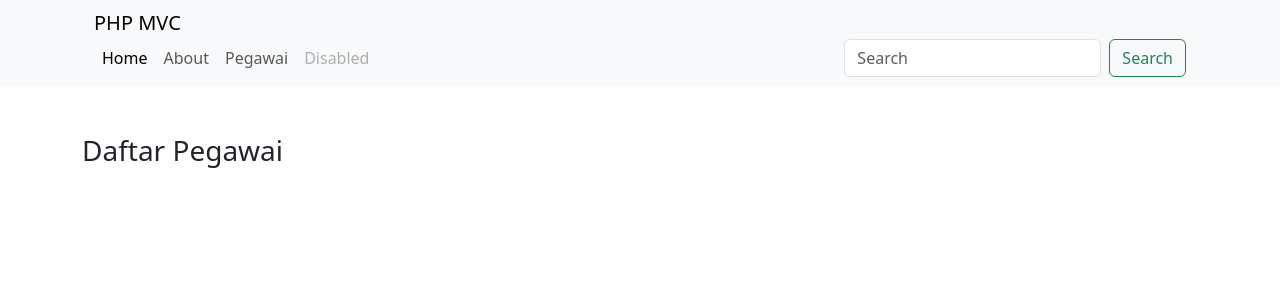
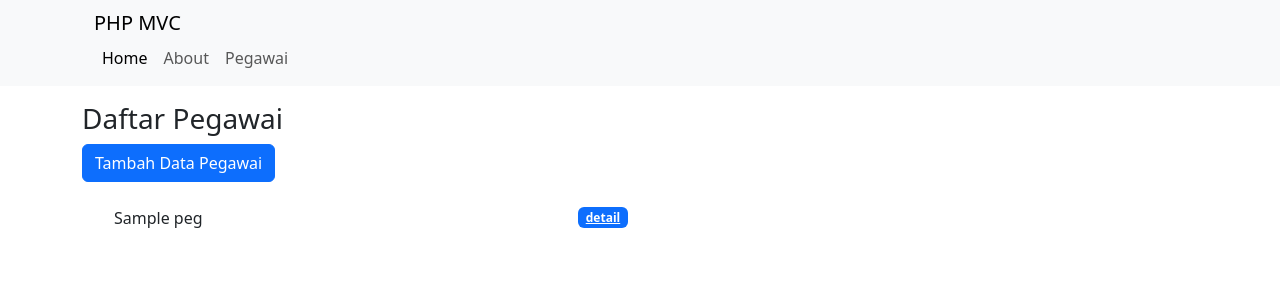
Before and after one commit to omdien/phpmvc, a PHP site: the page made by app/views/pegawai/index.php in a window 1280 px wide. Shown: the top 300 px of the page. Run offline with PHP 8.4, Linux system fonts and the light colour scheme; the template is opened without the code that fills it: most values are stand-ins (such as "Sample title", 1, 10 or a date in 2020); some libraries are stand-ins or nearby versions.

Commit message:
Sampai add data, tapi masih ketemu error

```diff
--- a/app/core/Constants.php
+++ /dev/null
@@ -1,3 +0,0 @@
-<?php
-define('BASEURL','http://localhost/phpmvc/public');
-?>
--- a/app/init.php
+++ b/app/init.php
@@ -1,5 +1,6 @@
 <?php
 require_once 'core/app.php';
 require_once 'core/Controller.php';
+require_once 'core/Database.php';
 
-require_once 'core/Constants.php';
+require_once 'config/config.php';
--- a/app/views/about/index.php
+++ b/app/views/about/index.php
@@ -1,3 +1,5 @@
+<div class = "container mt-5">
        <h1>About Me</h1>
-        <p>Halo nama saya <?= $data['nama']; ?>, umur saya <?= $data['umur']; ?> tahun,
-         saya adalah seorang <?= $data['pekerjaan']; ?> </p>
+       <p>Halo nama saya <?= $data['nama']; ?>, umur saya <?= $data['umur']; ?> tahun,
+       saya adalah seorang <?= $data['pekerjaan']; ?> </p>
+</div>
--- a/app/views/pegawai/index.php
+++ b/app/views/pegawai/index.php
@@ -1,5 +1,55 @@
-<div class="container mt-5">
-    <div class="col-6">
-        <h3>Daftar Pegawai</h3>
+<div class="container mt-3">
+    <div class="row">
+        <div class="col-6">
+            <h3>Daftar Pegawai</h3>
+            <!-- Button trigger modal -->
+            <button type="button" class="btn btn-primary" data-bs-toggle="modal" data-bs-target="#formModal">
+                Tambah Data Pegawai
+            </button>
+            <br><br>
+            <ul>
+                <?php foreach($data['peg'] as $peg) : ?>
+                    <li class = "list-group-item d-flex justify-content-between align-items-center"><?= $peg['nama']; ?>
+                        <a href="<?= BASEURL; ?>/pegawai/detail/<?= $peg['id'] ?>" class="badge bg-primary">detail</a>
+                    </li>
+                <?php endforeach; ?>
+            </ul>
+        </div>
     </div>
 </div>
+
+<!-- Modal -->
+<div class="modal fade" id="formModal" tabindex="-1" aria-labelledby="judulModal" aria-hidden="true">
+  <div class="modal-dialog">
+    <div class="modal-content">
+      <div class="modal-header">
+        <h5 class="modal-title" id="judulModal">Tambah Data Pegawai</h5>
+        <button type="button" class="btn-close" data-bs-dismiss="modal" aria-label="Close"></button>
+      </div>
+      <div class="modal-body">
+        <form action="<?= BASEURL;?>/pegawai/tambah" method="post">
+            <div class="form-group">
+                <label for="nip_baru">NIP</label>
+                <input type="text" class="form-control" id="nip" name="nip">
+            </div>
+            <div class="form-group">
+                <label for="nama">Nama</label>
+                <input type="text" class="form-control" id="nama" name="nama">
+            </div>
+            <div class="form-group">
+                <label for="jabatan">Jabatan</label>
+                <input type="text" class="form-control" id="jabatan"0 name="jabatan">
+            </div>
+            <div class="form-group">
+                <label for="alamat">Alamat</label>
+                <input type="text" class="form-control" id="alamat" name="alamat">
+            </div>
+      </div>
+      <div class="modal-footer">
+        <button type="button" class="btn btn-secondary" data-bs-dismiss="modal">Close</button>
+        <button type="submit" class="btn btn-primary">Tambah Data</button>
+        </form>
+      </div>
+    </div>
+  </div>
+</div>
--- a/app/views/templates/header.php
+++ b/app/views/templates/header.php
@@ -10,14 +10,14 @@
     <nav class="navbar navbar-expand-lg navbar-light bg-light">
         <div class="container">
         <div class="container-fluid">
-            <a class="navbar-brand" href=""<?= BASEURL; ?>">PHP MVC</a>
+            <a class="navbar-brand" href="<?= BASEURL; ?>">PHP MVC</a>
             <button class="navbar-toggler" type="button" data-bs-toggle="collapse" data-bs-target="#navbarTogglerDemo02" aria-controls="navbarTogglerDemo02" aria-expanded="false" aria-label="Toggle navigation">
             <span class="navbar-toggler-icon"></span>
             </button>
             <div class="collapse navbar-collapse" id="navbarTogglerDemo02">
             <ul class="navbar-nav me-auto mb-2 mb-lg-0">
                 <li class="nav-item">
-                <a class="nav-link active" aria-current="page" href=""<?= BASEURL; ?>">Home</a>
+                <a class="nav-link active" aria-current="page" href="<?= BASEURL; ?>">Home</a>
                 </li>
                 <li class="nav-item">
                 <a class="nav-link" href="<?= BASEURL; ?>/about/index/saya/maling/21">About</a>
@@ -25,14 +25,7 @@
                 <li class="nav-item">
                 <a class="nav-link" href="<?= BASEURL; ?>/pegawai">Pegawai</a>
                 </li>
-                <li class="nav-item">
-                <a class="nav-link disabled" href="#" tabindex="-1" aria-disabled="true">Disabled</a>
-                </li>
             </ul>
-            <form class="d-flex">
-                <input class="form-control me-2" type="search" placeholder="Search" aria-label="Search">
-                <button class="btn btn-outline-success" type="submit">Search</button>
-            </form>
             </div>
         </div>
   </div>
```
Also changed, not shown: app/config/config.php (added, +8 -0 lines), app/controllers/Pegawai.php (+19 -2 lines), app/core/Database.php (added, +81 -0 lines), app/models/Pegawai_model.php (+36 -14 lines), app/views/pegawai/detail.php (added, +11 -0 lines).
